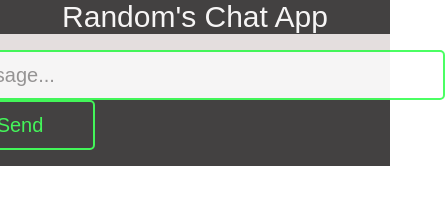
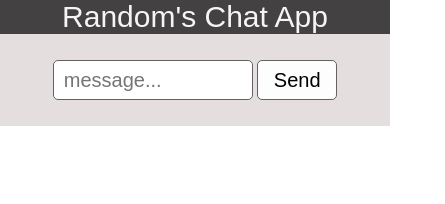
Before and after one commit to sansari150894/node-chat-app, a website: page public/chat.html in a window 390 px wide. Shown: the whole page, 445 px wide, since content can reach past the window. Drawn offline with nearby package versions, Linux system fonts and the light colour scheme; no server answers.

Commit message:
UI changes

```diff
--- a/public/style/style.css
+++ b/public/style/style.css
@@ -1,6 +1,9 @@
 body{
     margin: 0;
     font-family: sans-serif;
+    position:fixed;
+    width: 100%;
+    height: 100%;
 }
 .main-content{
     background-color:rgb(228, 222, 222);
@@ -22,6 +25,7 @@ body{
 .message-section{
     flex-basis: 80%;
     overflow-y: scroll;
+
 }
 
 .form-section{
@@ -32,13 +36,13 @@ body{
     color: white;
     justify-content: center;
     align-items: center;
-    background-color: black;
-    opacity: .7;
+    background-color: rgb(228, 222, 222);
+    padding:10px;
+
+
 }
 
-.message{
 
-}
 
 .message-box{
    height: 50px;
@@ -47,17 +51,38 @@ body{
    font-size: 20px;
    padding: 10px;
    border: none;
-   border: 2px solid rgb(0, 255, 34);
+   border: 1px solid rgb(100, 98, 98);
 }
+
+
+
 .btn-send{
     height: 50px;
-    width: 150px;
+    width: 100px;
     border-radius: 5px;
-    background-color: black;
-    color:rgb(0, 255, 34);;
+    background-color: rgb(253, 253, 253);
+    color:rgb(0, 0, 0);;
     font-size: 20px;
-    border: 2px solid rgb(0, 255, 34);
+    border: 1px solid rgb(100, 98, 98);
 }
+
+@media(max-width:600px){
+
+
+     .message-box{
+
+         width: 200px;
+         height: 40px;
+
+      }
+
+      .btn-send{
+        height: 40px;
+        width: 80px;
+    }
+
+ }
+
 
 .message-section, .message-section .messages
 {
@@ -105,7 +130,7 @@ body{
    font-size: 20px;
    padding: 10px;
    border: none;
-   border: 2px solid rgb(69, 197, 86);
+   border: 2px solid rgb(0, 0, 0);
    margin-bottom: 10px;
 }
 .btn-join{
@@ -116,5 +141,5 @@ body{
     background-color: rgb(133, 125, 125);;
     color:rgb(0, 255, 34);;
     font-size: 20px;
-    border: 2px solid rgb(0, 255, 34);
+    border: 2px solid rgb(0, 0, 0);
 }
```
